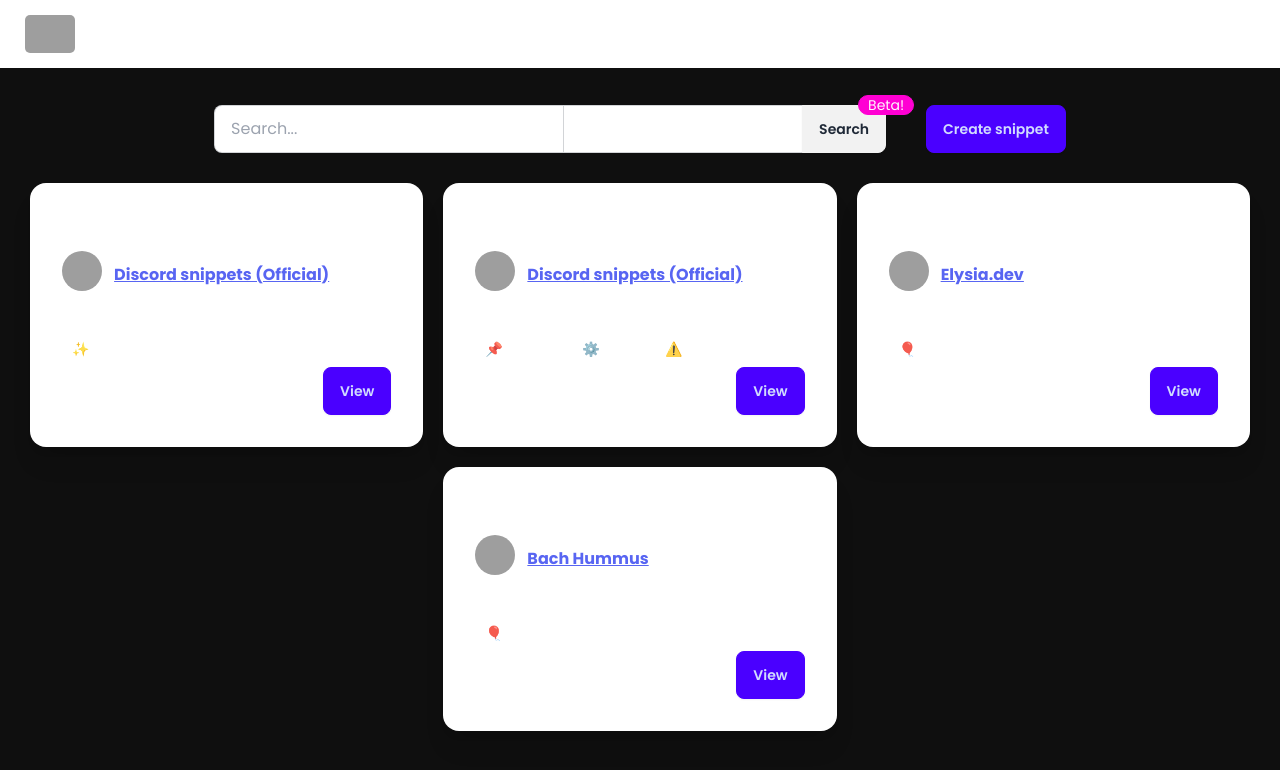
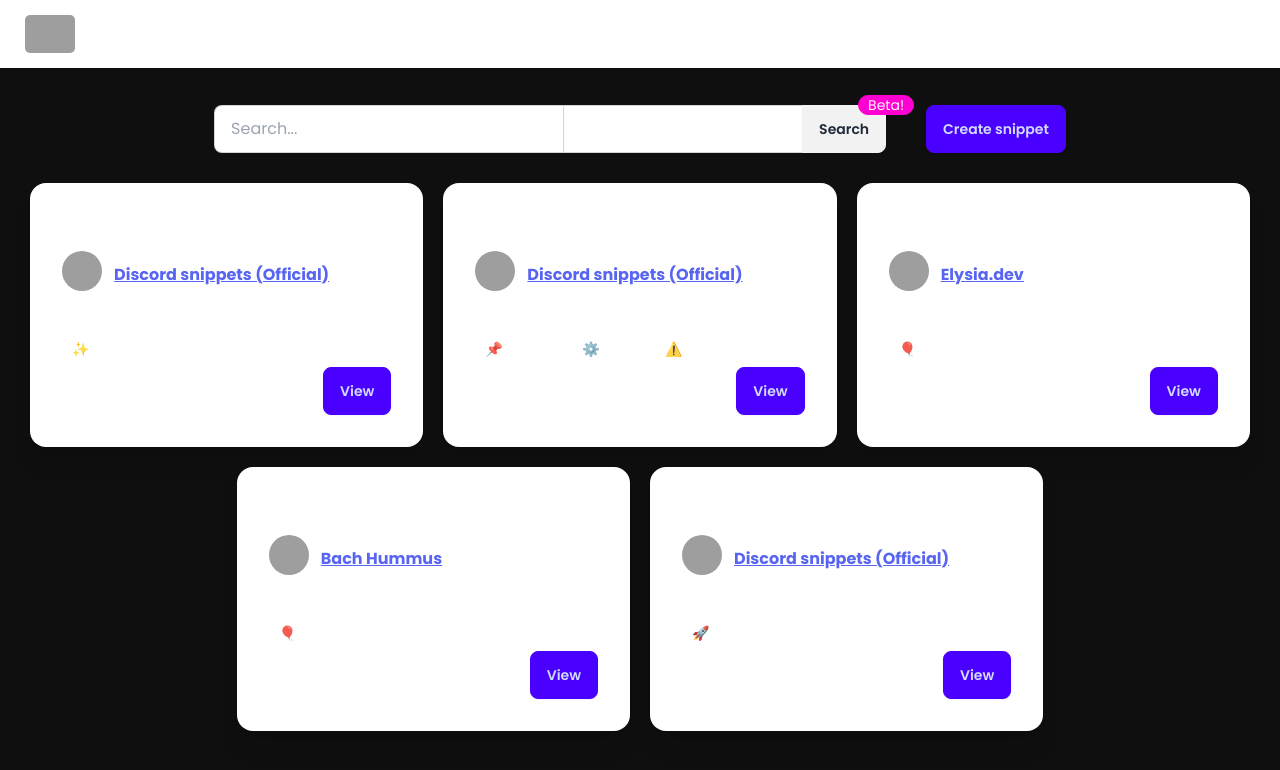
Before and after one commit to happyendermangit-archives/discord-snippets, a React (Vite) app: page / in a window 1280 px wide. Shown: the top 770 px of the page. Built offline with nearby package versions, Linux system fonts and the light colour scheme; grey boxes are pictures that could not be loaded.

Commit message:
Add staging build snippet

```diff
--- a/src/Snippets.js
+++ b/src/Snippets.js
@@ -32,7 +32,15 @@
         id:"vid-to-clip",
         date:"Wednesday, Feb, 7,2024",
         author:Authors.BACHHUMMUS
-    }
+    },
+    {
+        title:"Switch to Staging build",
+        shortDesc:"Best snippet",
+        tags:["🚀 Utility"],
+        id:"staging-build",
+        date:"Sunday, Feb, 11,2024",
+        author:Authors.DISCORD_SNIPPETS_OFFICIAL
+    },
 
 ]
 export default Snippets
```
